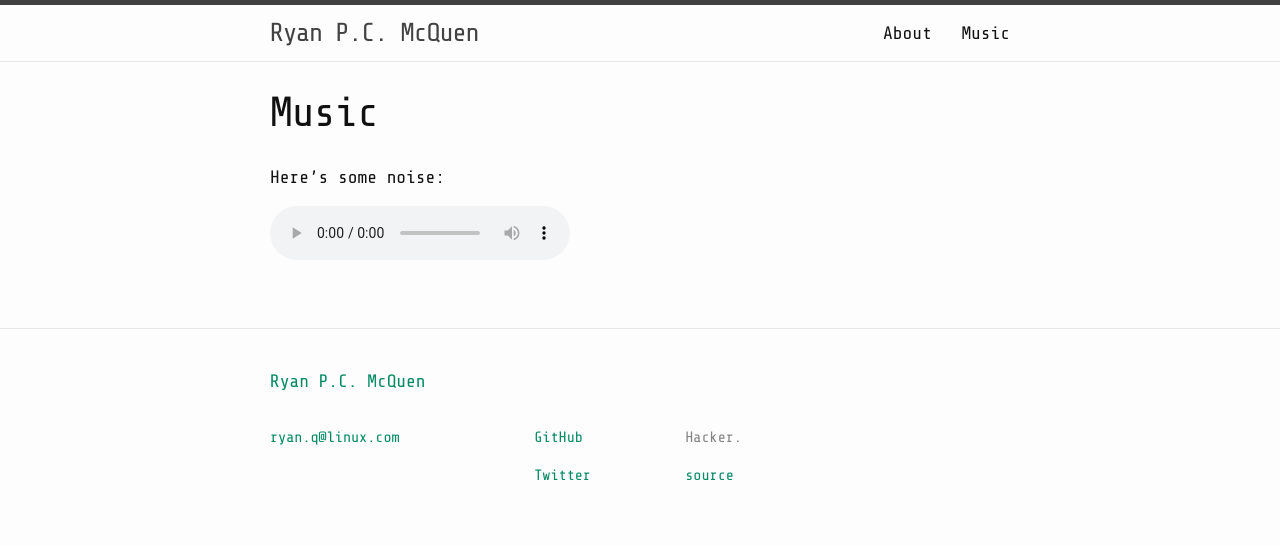
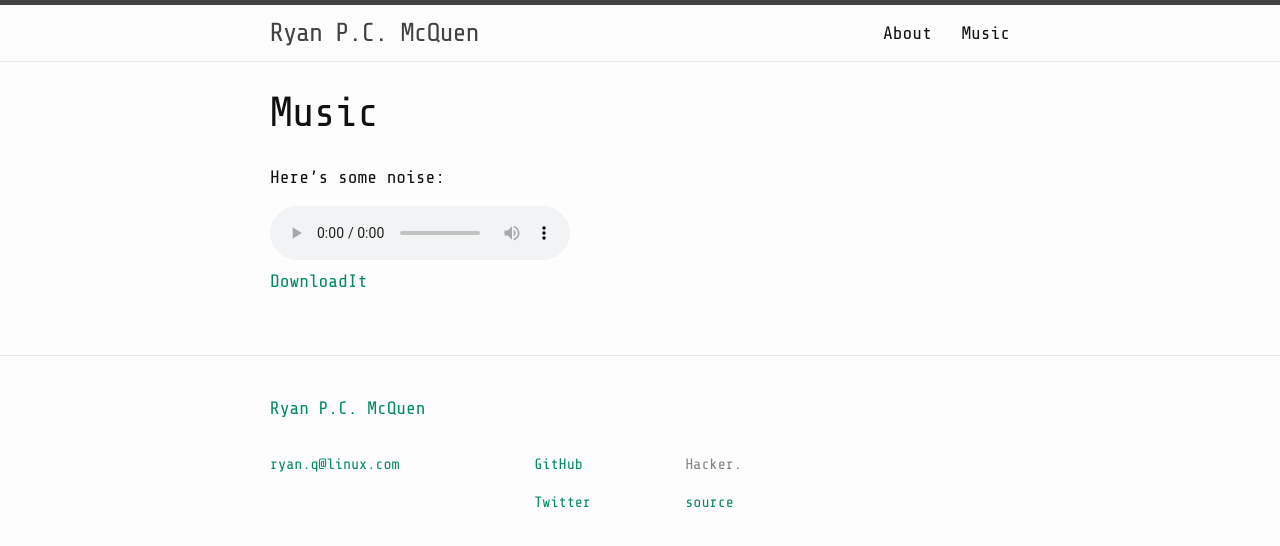
Before and after one commit to ryanpcmcquen/ryanpcmcquen.github.io, a Jekyll site: the page built from music.md, in a window 1280 px wide. Shown: the top 546 px of the page. Built offline with Jekyll 4.4.1, drawn with Linux system fonts in a browser that asks for light colours.

Commit message:
Add download link.

```diff
--- a/music.md
+++ b/music.md
@@ -7,3 +7,4 @@ permalink: /music/
 Here's some noise:
 
 <audio src="https://archive.org/download/random_20160719/somewhere_far_away.ogg" controls></audio>
+<a href="https://archive.org/download/random_20160719/somewhere_far_away.ogg" download="somewhere_far_away.ogg">DownloadIt</a>
```
